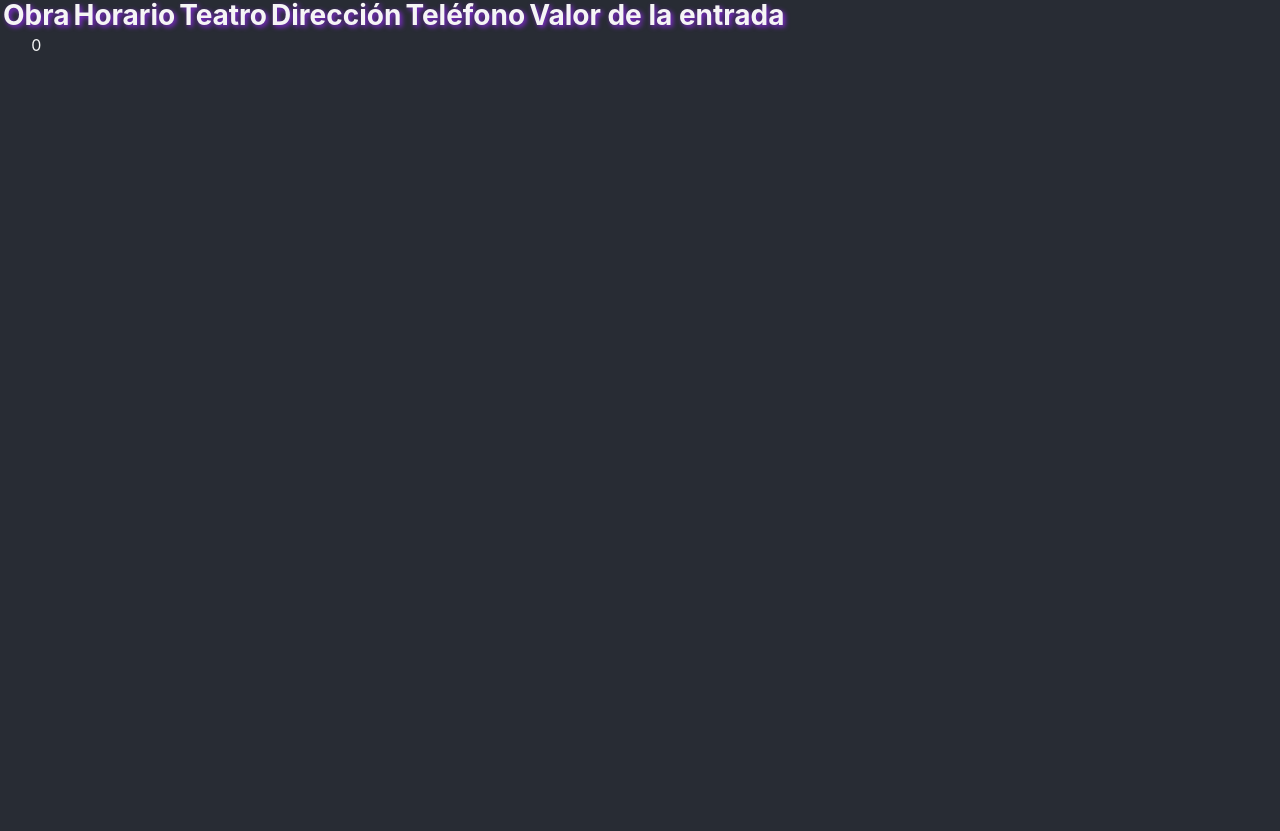
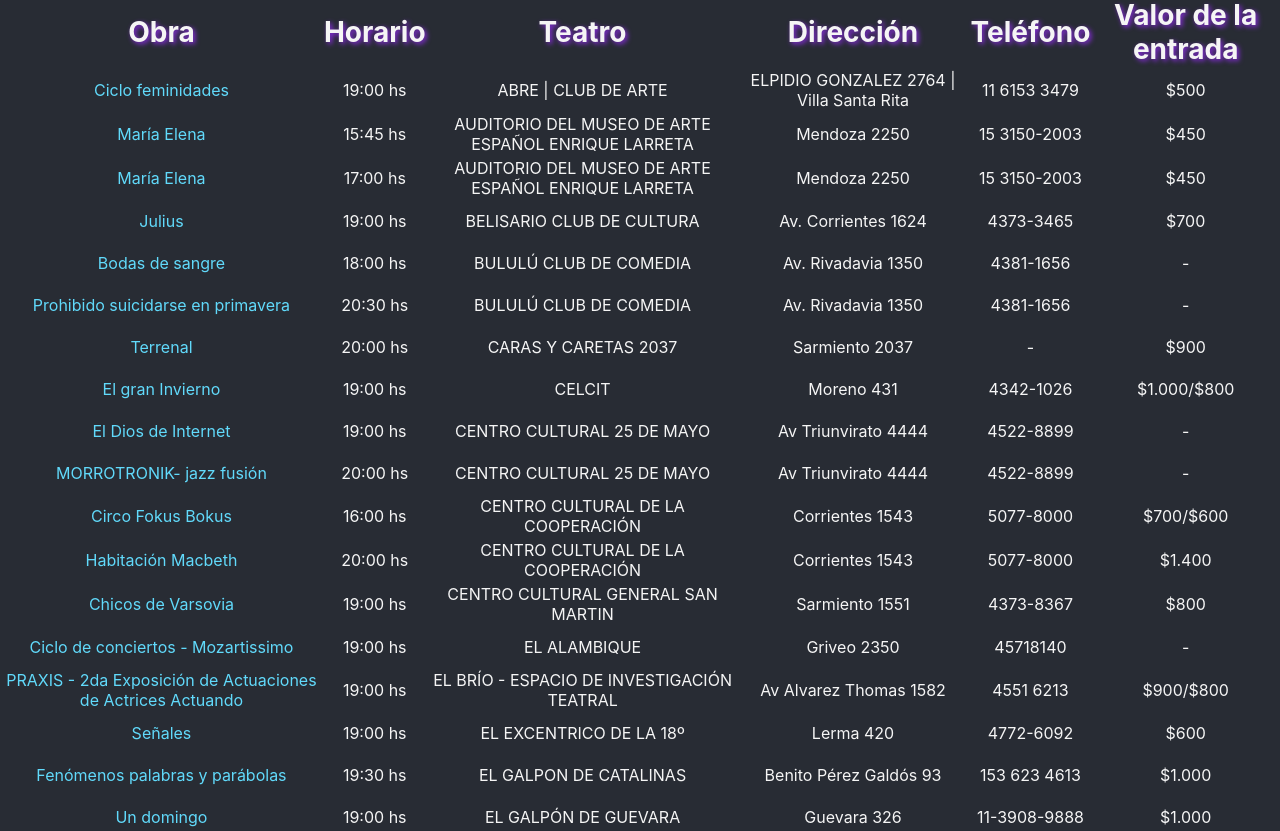
Before and after one commit to EzequielRomio/teatrapp, a React (Create React App) app: page / in a window 1280 px wide. Shown: the part 849-1680 px from the top of the page. Before the commit the page ends 906 px from the top, so only its background shows below. Built offline with nearby package versions, Linux system fonts and the light colour scheme.

Commit message:
day-issue fixed

```diff
--- a/src/App.js
+++ b/src/App.js
@@ -1,6 +1,6 @@
 import { useState, useEffect } from 'react'
 import { getTheaters, getDay, getBillboard } from './actions';
-import Theaters from './components/Theaters';
+// import Theaters from './components/Theaters';
 import Plays from './components/Plays';
 import Header from './components/Header';
 import './App.css';
--- a/src/components/Header.jsx
+++ b/src/components/Header.jsx
@@ -19,7 +19,7 @@
   return <header style={style}>
     <div style={{height: '160px'}}></div>
     TeatrAPP
-    <img src={masks} width='180'></img>
+    <img src={masks} width='180' alt='happy and sad theater masks'></img>
   </header>
 }
 
--- a/src/components/Play.jsx
+++ b/src/components/Play.jsx
@@ -19,8 +19,8 @@
       <td>{play[TIME]}</td>
       <td>{play[THEATER]}</td>
       <td>{play[ADDRES]}</td>
-      <td>{play[PHONE]}</td>
-      <td>{play[PRICE]}</td>
+      <td>{play[PHONE] === '0' || !play[PHONE] ? '-' : play[PHONE]}</td>
+      <td>{(play[PRICE]).replaceAll(' ', '')}</td>
     </tr>
   )
 }
--- a/src/components/Plays.jsx
+++ b/src/components/Plays.jsx
@@ -41,7 +41,7 @@
         </tr>
       </thead>
       <tbody>
-        {plays && plays.length && plays.map((play, ix) => <Play key={ix} play={play} />)}
+        {plays && plays.length ? plays.map((play, ix) => <Play key={ix} play={play} />) : null}
       </tbody>
     </table>
   )
--- a/src/constants.js
+++ b/src/constants.js
@@ -27,5 +27,5 @@
   4: 'jueves',
   5: 'viernes',
   6: 'sábado',
-  7: 'domingo'
+  0: 'domingo'
 }
```
